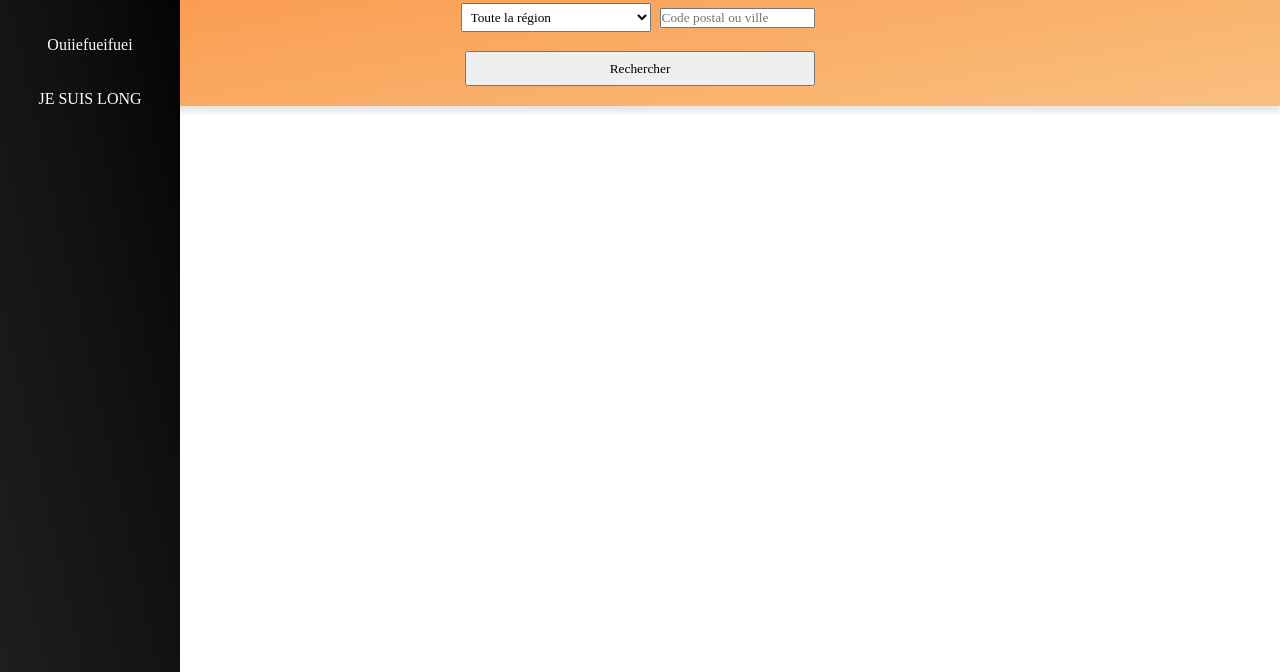
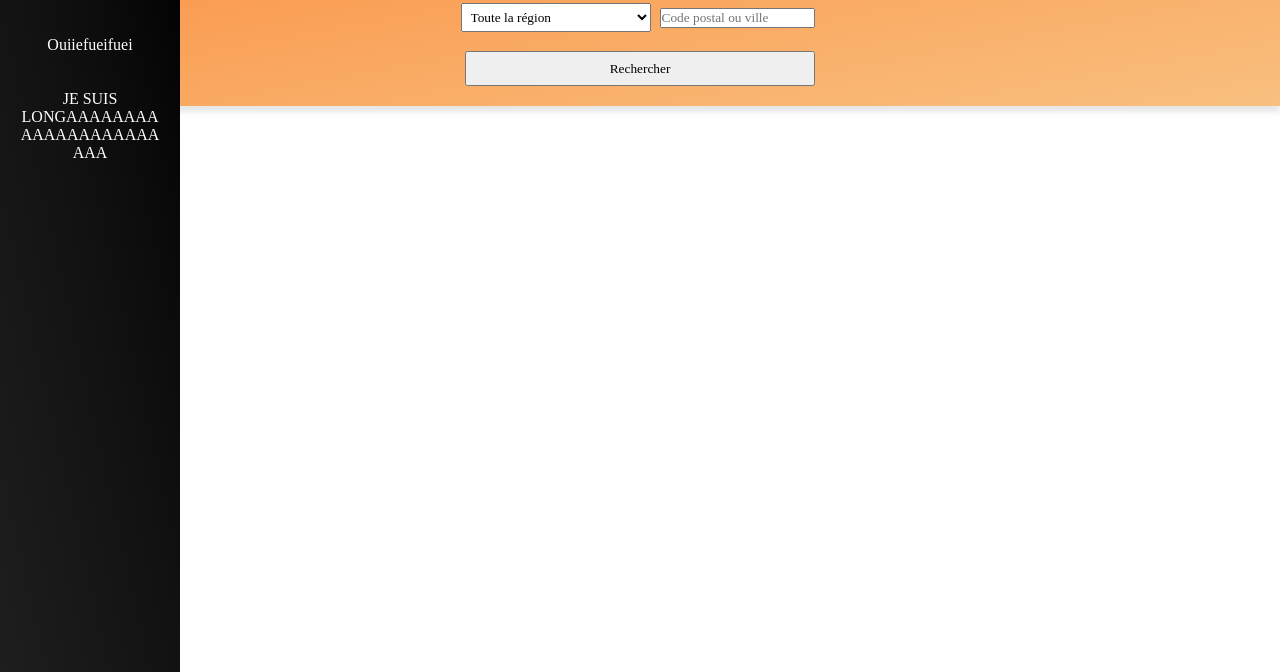
Before and after one commit to BahiaSechi/RestOpenData, a website: page app/web/index.html in a window 1280 px wide. Shown: the part 128-800 px from the top of the page. Drawn offline with Linux system fonts and the light colour scheme.

Commit message:
petites modifications sur le html css

```diff
--- a/app/web/index.css
+++ b/app/web/index.css
@@ -33,11 +33,16 @@ header {
     top: 0;
     left: 0;
     background-image: linear-gradient(to left bottom, #000000, #0a0a0a, #121212, #181818, #1e1e1e);
-    padding-top: 20px;
+    word-wrap: break-word;
+    padding: 20px;
 }
 
 .filtre p {
     color: white;
+}
+
+.filtre p:hover {
+    color: grey;
 }
 
 
--- a/app/web/index.html
+++ b/app/web/index.html
@@ -31,7 +31,7 @@
         <br> <br>
         <p>Ouiiefueifuei</p>
         <br> <br>
-        <p>JE SUIS LONG</p>
+        <p>JE SUIS LONGAAAAAAAAAAAAAAAAAAAAAAA</p>
     </div>
 
 </header>
```
